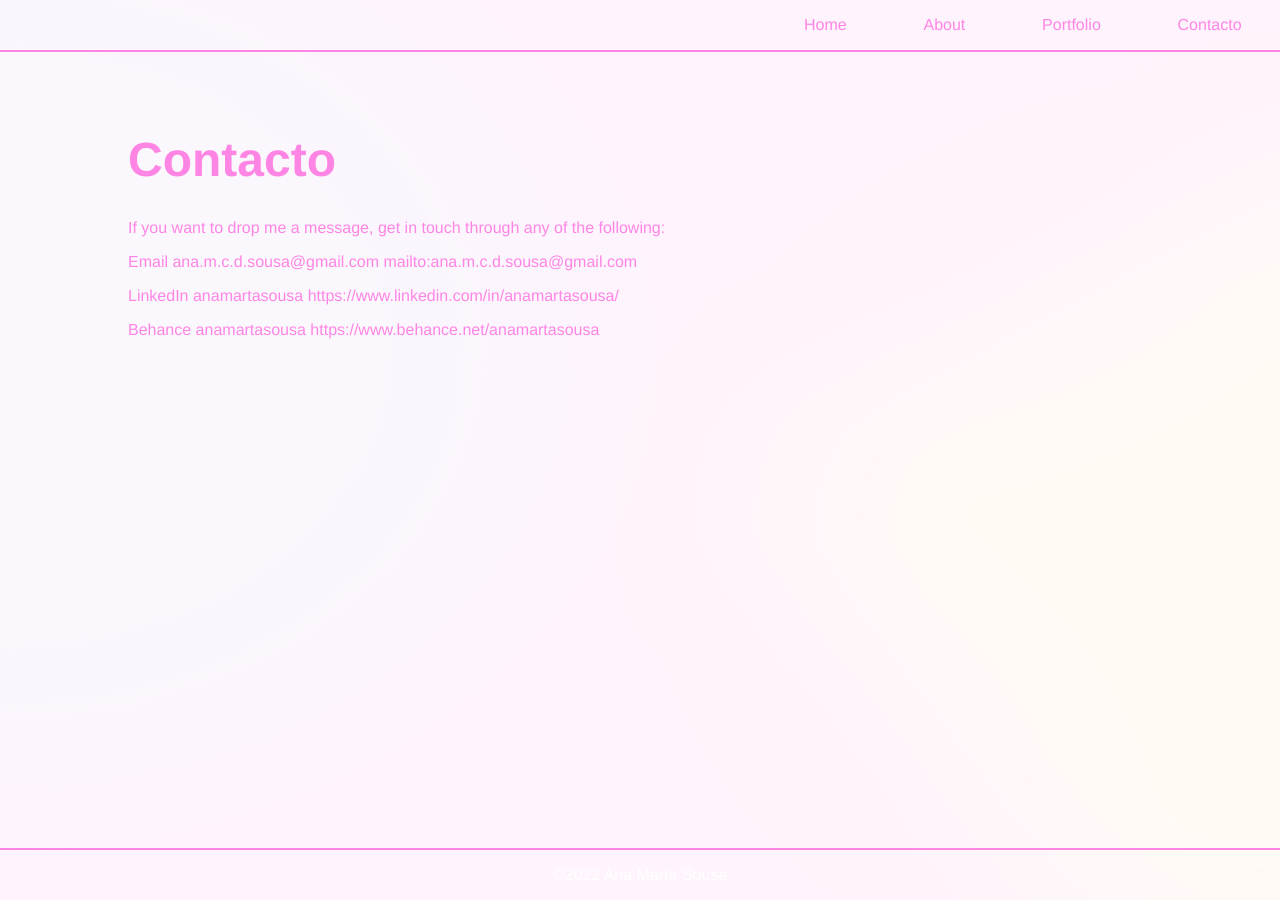
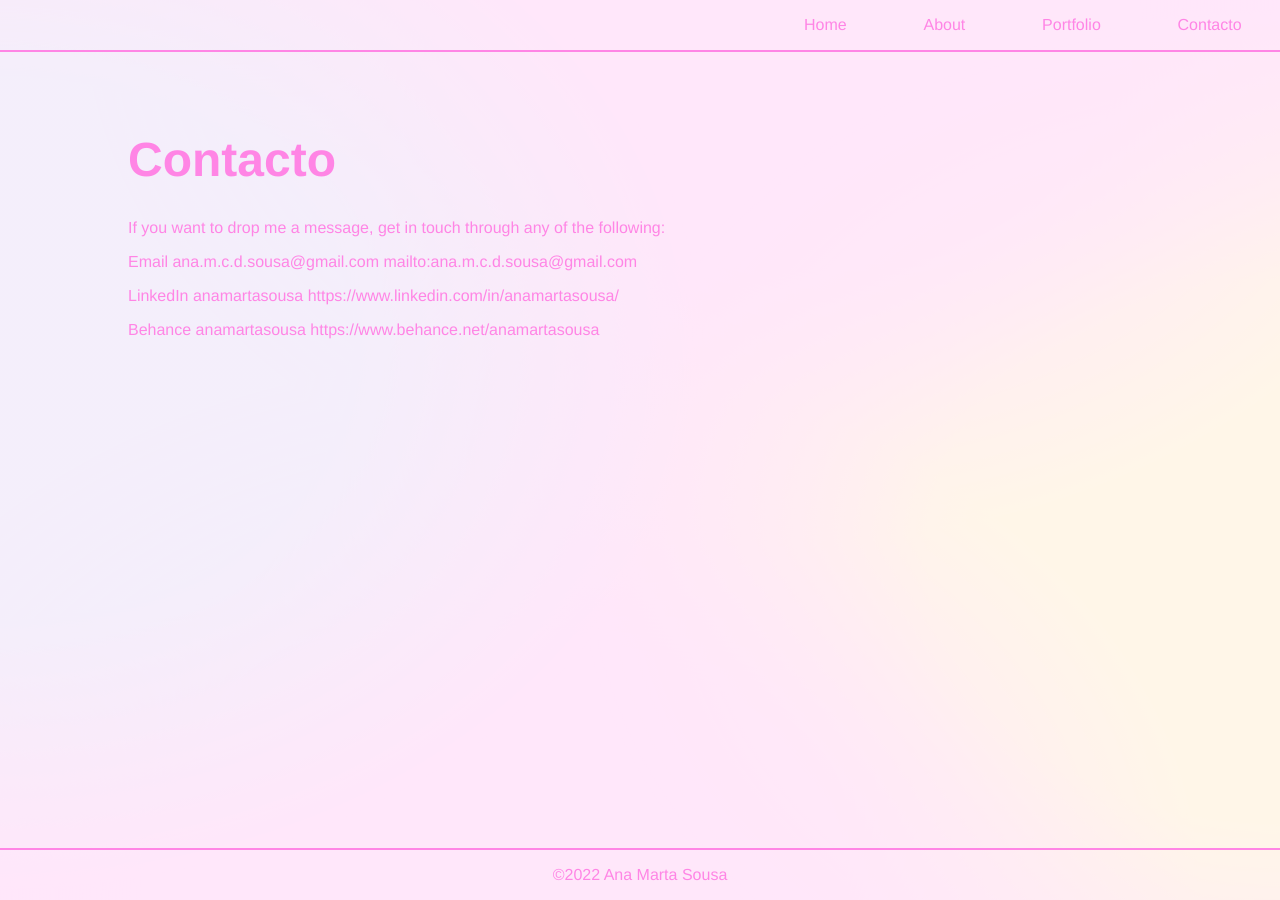
Before and after one commit to anamartasousa/portfolio, a Jekyll site: the page built from 4_contact.md, in a window 1280 px wide. Built offline with Jekyll 4.4.1, drawn with Linux system fonts in a browser that asks for light colours; some web fonts are replaced.

Commit message:
footer and background adjustments

```diff
--- a/_sass/base/_pages.scss
+++ b/_sass/base/_pages.scss
@@ -46,6 +46,6 @@ main {
       width:100vw;
       height:100vh;
       background-color:$basecolour;
-      opacity: 0.9;
+      opacity: 0.8;
       z-index: -0.5;
   }
--- a/_sass/layout/_footer.scss
+++ b/_sass/layout/_footer.scss
@@ -20,7 +20,6 @@
     bottom:0;
     display: flex;
     border-top: 2px solid $basecolour;
-    stroke: $basecolour;
     align-content: center;
     margin-bottom:0;
     stroke-width: 3px;
@@ -28,6 +27,10 @@
     text-align: center;
 }
 
+.site-footer p {
+    color: $primarycolour;
+}
+
 .home-footer p {
-    color: $basecolour
+    color: $basecolour;
 }
```
